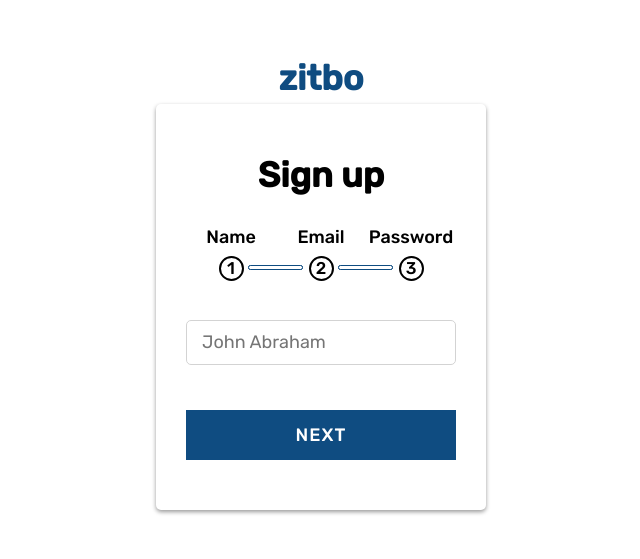
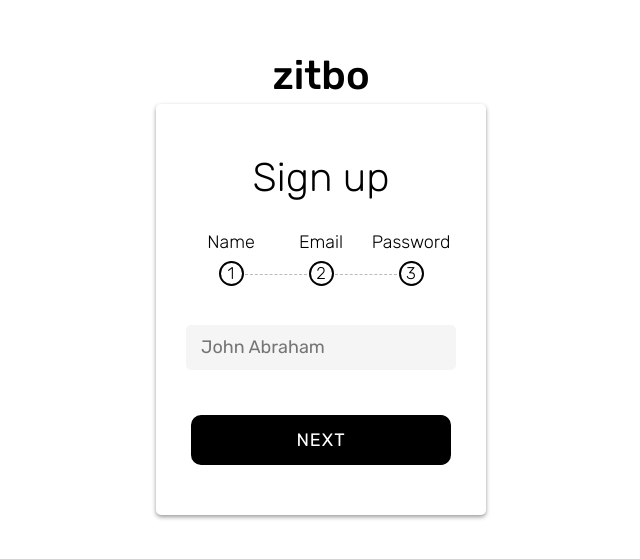
Before and after one commit to hassanrakib/activeduck, a React (Vite) app: page / in a window 1280 px wide. Shown: the part 117-676 px from the top of the page, without its empty margins (319-959 px from the left). Built offline with nearby package versions, Linux system fonts and the light colour scheme.

Commit message:
authentication implementation in progress

```diff
--- a/package.json
+++ b/package.json
@@ -10,6 +10,7 @@
     "preview": "vite preview"
   },
   "dependencies": {
+    "firebase": "^9.22.0",
     "react": "^18.2.0",
     "react-dom": "^18.2.0",
     "react-hook-form": "^7.43.9",
--- a/src/Pages/Signup/ProgressBar/ProgressBar.module.css
+++ b/src/Pages/Signup/ProgressBar/ProgressBar.module.css
@@ -9,12 +9,12 @@
   }
   .stepName {
     font-size: 18px;
-    font-weight: 500;
+    font-weight: 300;
     margin-bottom: 8px;
     transition: color 0.3s ease;
   }
   .step.active .stepName {
-      color: #0f4c81;
+      color: black;
   }
   .bullet {
     position: relative;
@@ -25,23 +25,22 @@
     display: inline-block;
   }
   .step.active .bullet {
-      border-color: #0f4c81;
-      background: #0f4c81;
+      border-color: #bbbbbb;
+      background: #bbbbbb;
       transition: border-color 0.3s ease;
   }
   .bullet::after, .bullet::before {
     content: "";
     position: absolute;
-    width: 53px;
-    height: 3px;
-    border: 0.2px solid #0f4c81;
-    border-radius: 10px;
+    width: 62px;
+    height: 2px;
+    border-bottom: 1px dashed #bbbbbb;
     background-color: #fff;
     bottom: 9px;
-    left: 27px;
+    left: 24px;
   }
   .step.active .bullet::after {
-    background-color: #0f4c81;
+    background-color: #bbbbbb;
     transform: scaleX(0);
     transform-origin: left;
     animation: animate 0.4s linear forwards;
@@ -61,7 +60,7 @@
     left: 50%;
     transform: translateX(-50%);
     font-size: 17px;
-    font-weight: 500;
+    font-weight: 300;
   }
   .step.active .bulletNumber {
       display: none;
--- a/src/Pages/Signup/Signup/Signup.module.css
+++ b/src/Pages/Signup/Signup/Signup.module.css
@@ -13,9 +13,8 @@
 }
 /* logo */
 .logo {
-  font-size: 35px;
-  font-weight: bold;
-  color: #0f4c81;
+  font-size: 40px;
+  font-weight: 500;
   margin-bottom: 5px;
 }
 /* main form container */
@@ -28,8 +27,9 @@
 }
 /* form header */
 .containerHeader {
-  font-size: 35px;
-  font-weight: 600;
+  color: black;
+  font-size: 40px;
+  font-weight: 300;
   margin-bottom: 30px;
 }
 
@@ -55,7 +55,9 @@
 .inputField {
   height: 100%;
   width: 100%;
-  border: 1px solid lightgray;
+  border: none;
+  outline: none;
+  background-color: whitesmoke;
   border-radius: 5px;
   font-size: 18px;
   padding-left: 15px;
@@ -78,28 +80,30 @@
 .btn {
   width: 100%;
   height: calc(100% + 5px);
+  margin: 0 5px;
   border: none;
+  border-radius: 10px;
   cursor: pointer;
   font-size: 18px;
-  font-weight: 500;
   letter-spacing: 1px;
   text-transform: uppercase;
-  background-color: #0f4c81;
-  color: #fff;
+  background-color: black;
+  color: white;
+  transition: color 0.3s ease, background-color 0.3s ease-in-out ;
 }
 .btn.prev {
-  background-color: #fff;
-  color: #0f4c81;
-  border: 0.8px solid #0f4c81;
+  background-color: white;
+  color: black;
+  border: 0.8px solid black;
 }
 
 .btn:hover {
   background: white;
-  color: #0f4c81;
-  border: 0.8px solid #0f4c81;
+  color: black;
+  border: 0.8px solid black;
 }
 
 .btn.prev:hover {
-  background-color: #0f4c81;
-  color: #fff;
+  background-color: black;
+  color: white;
 }
--- /dev/null
+++ b/src/contexts/AuthContext/AuthContext.js
@@ -0,0 +1,5 @@
+import React from "react";
+
+const AuthContext = React.createContext(null);
+
+export default AuthContext;
--- a/src/index.css
+++ b/src/index.css
@@ -2,5 +2,5 @@
   margin: 0;
   padding: 0;
   box-sizing: border-box;
-  font-family: "Rubik", sans-serif;
+  font-family: 'Rubik', sans-serif;
 }
```
Also changed, not shown: src/Firebase/firebase.config.js (added, +10 -0 lines), src/Firebase/firebase.init.js (added, +9 -0 lines), src/contexts/AuthContext/AuthProvider.jsx (added, +21 -0 lines), src/hooks/useAuth.js (added, +8 -0 lines), 1 other file (tests, documents, lock files or other folders).
